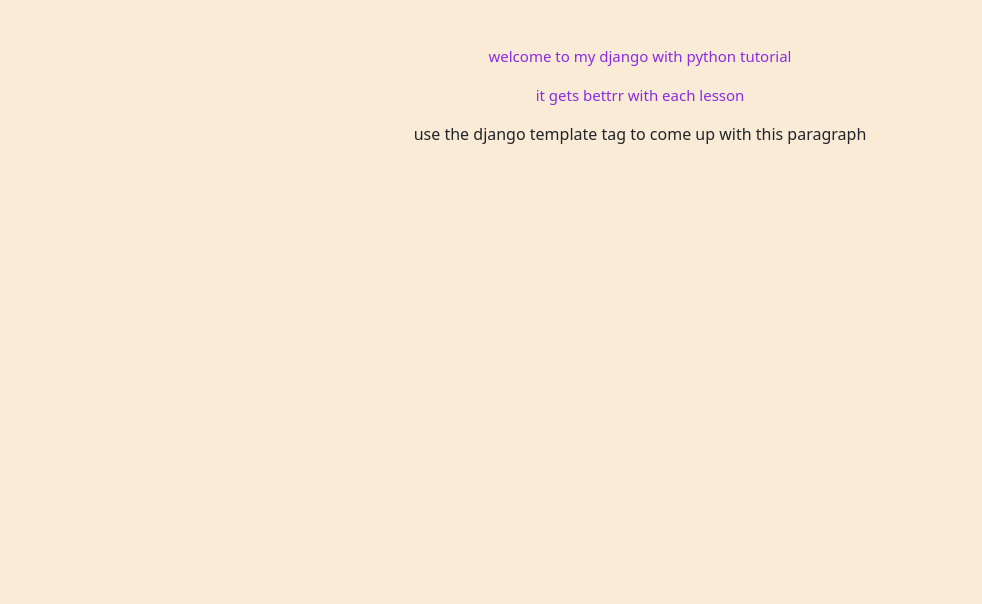
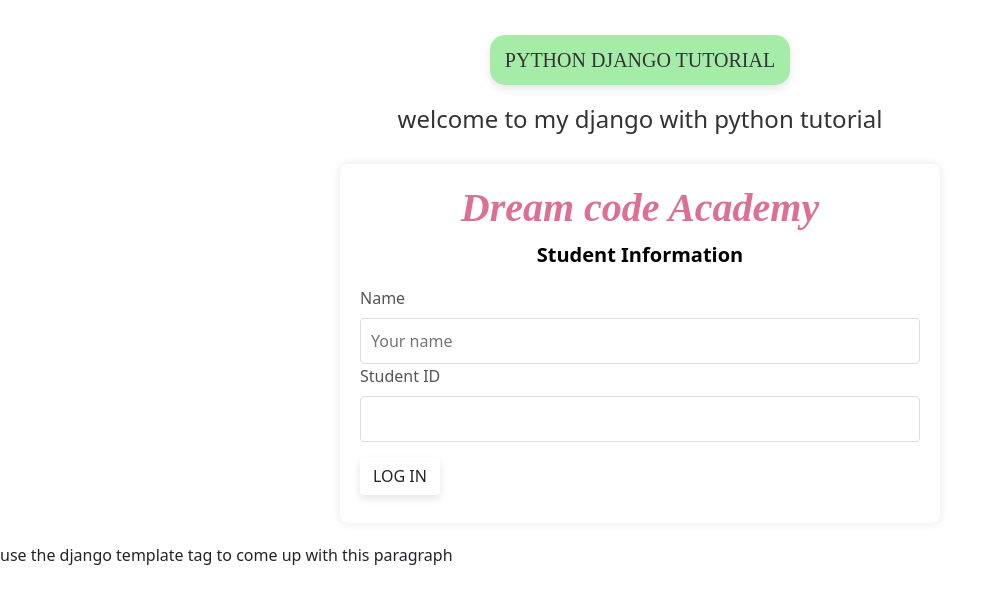
Before and after one commit to dackMatta/Django-tutorial, a Django app: page / in a window 1280 px wide. Shown: the top 604 px of the page, without its empty margins (0-982 px from the left). Run offline with Django 5.2, Linux system fonts and the light colour scheme; data comes from the database, SQL or seed files in the repository.

Commit message:
Most recent commit

```diff
--- a/blog/static/css/blog.css
+++ b/blog/static/css/blog.css
@@ -1,17 +1,93 @@
 header{
-    color: antiquewhite;
+    font-size: 30px;
+    color: #fff;
+    padding: 20px;
+    text-align: center;
+    font-family: 'jersey 10';
+}
+button.ddn{
+    color: #333;
     font-size: 20px;
     font-weight: 500;
     text-align: center;
     margin-top: 15px;
+    border-radius: 15px;
+    background-color: #a5eca8;
 }
+
+body {
+    font-family: Arial, sans-serif;
+    background-color: #f5f5f5;
+    margin: 0;
+    padding: 0;
+   }
+
+   form {
+    max-width: 600px;
+    margin: 20px auto;
+    background-color: #fff;
+    padding: 20px;
+    border-radius: 8px;
+    box-shadow: 0 0 10px rgba(0, 0, 0, 0.1);
+    margin-top: 30px;
+   }
+
+   h1 {
+    color: palevioletred;
+    text-align: center;
+    font-family: 'Chakra Petch';
+
+   }
+
+   fieldset {
+    margin-bottom: 20px;
+    border: 1px solid #ddd;
+    padding: 15px;
+    border-radius: 6px;
+   }
+
+   label {
+    display: block;
+    margin-bottom: 8px;
+    color: #555;
+   }
+
+   input,
+   select {
+    width: 100%;
+    padding: 10px;
+    margin-bottom: 15px;
+    border: 1px solid #ddd;
+    border-radius: 4px;
+    box-sizing: border-box;
+   }
+
+   button {
+    background-color: black;
+    color: #fff;
+    padding: 10px 15px;
+    border: 10px;
+    border-radius: 20px;
+    cursor: pointer;
+    box-shadow: 0px 4px 8px rgba(0, 0, 0, 0.1);
+   }
+
+   button:hover {
+    background-color: #45a049;
+   }
 p{
-    color: blueviolet;
+    text-align: center;
+    color: black;
+    font-size: 20px;
+    font-weight: 400;
+}
+h4{
+    text-align: center;
+    color: #333;
     font-size: 15px;
     font-weight: 400;
+
 }
-body{
-    text-align: center;
-    text-decoration: none;
-    background-color: antiquewhite;
+button.btn{
+    margin-top: 15px;
 }
--- a/blog/templates/blog/post_list.html
+++ b/blog/templates/blog/post_list.html
@@ -1,16 +1,32 @@
+{% load static %}
 <!DOCTYPE html>
 <html lang="en">
 <head>
     <meta charset="UTF-8">
     <meta name="viewport" content="width=device-width, initial-scale=1.0">
     <title>mac.com</title>
+    <link rel="stylesheet" href="{% static 'css/blog.css' %}">
+    <link rel="stylesheet" href="https://fonts.googleapis.com/css?family=Lobster&subset=latin,latin-ext">
     <link rel="stylesheet" href="https://cdn.jsdelivr.net/npm/bootstrap@5.1.3/dist/css/bootstrap.min.css" integrity="sha384-1BmE4kWBq78iYhFldvKuhfTAU6auU8tT94WrHftjDbrCEXSU1oBoqyl2QvZ6jIW3" crossorigin="anonymous">
-    <link rel="stylesheet" href="blog.css">
+
 </head>
 <body>
-    <header><em>PYTHON DJANGO TUTORIAL</em></header>
-    <p>welcome to my django with python tutorial</p>
-    <p>it gets bettrr with each lesson</p>
+    <header>
+        <button class="ddn">PYTHON DJANGO TUTORIAL</button>
+    </header>
+    <h4>welcome to my django with python tutorial</h3>
+
+    <form action="submit" method="get">
+          <h1><strong><em>Dream code Academy</em></strong></h1>
+          <p><strong>Student Information</strong></p>
+          <fieldset>
+            <label for="name">Name</label>
+            <input type="text" id="name" name="name" placeholder="Your name" required>
+            <label for="id">Student ID</label>
+            <input type="password" id="studentsid" name="id" required>
+          </fieldset>
+            <label for="login"><button class="btn">LOG IN</button></label>
+    </form>
     {{post}} use the django template tag to come up with this paragraph {{post}}
 
     {%for post in posts %}
```
Also changed, not shown: blog/README.md/read.txt (+6 -1 lines).
